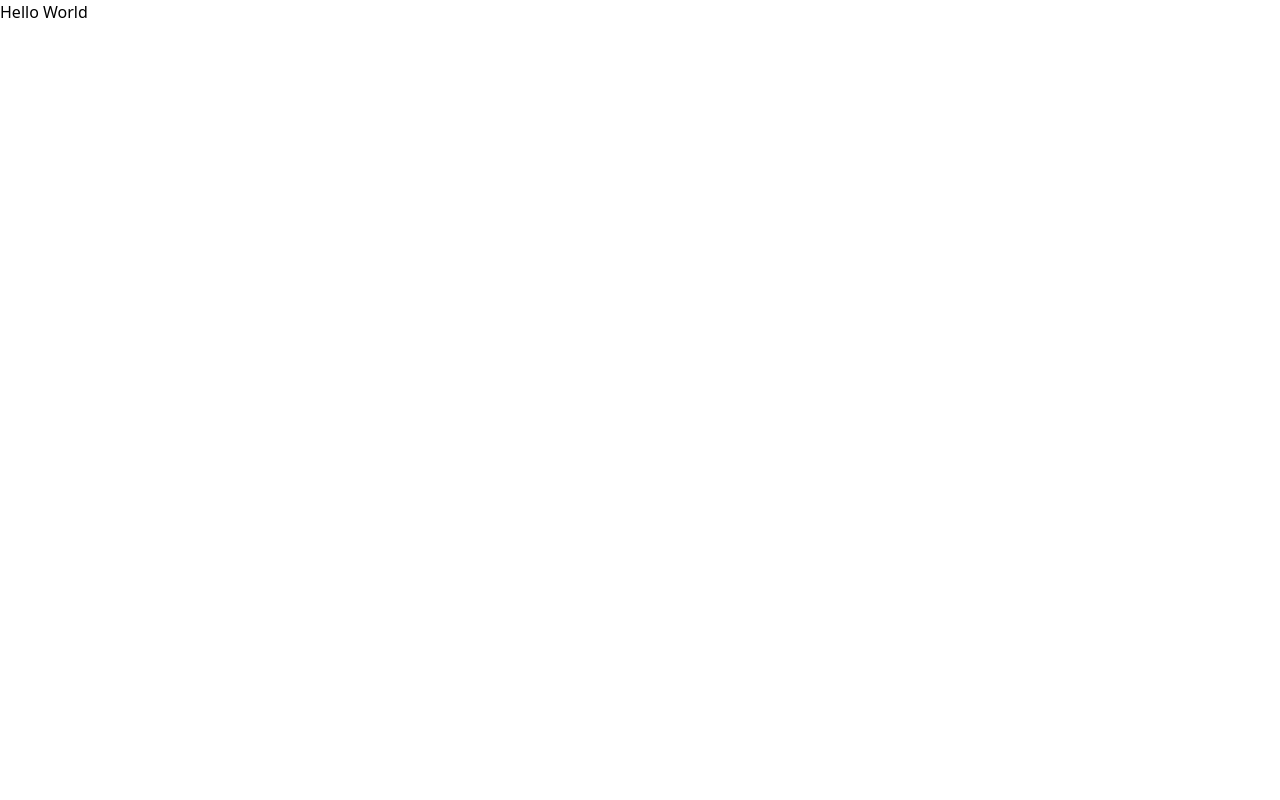
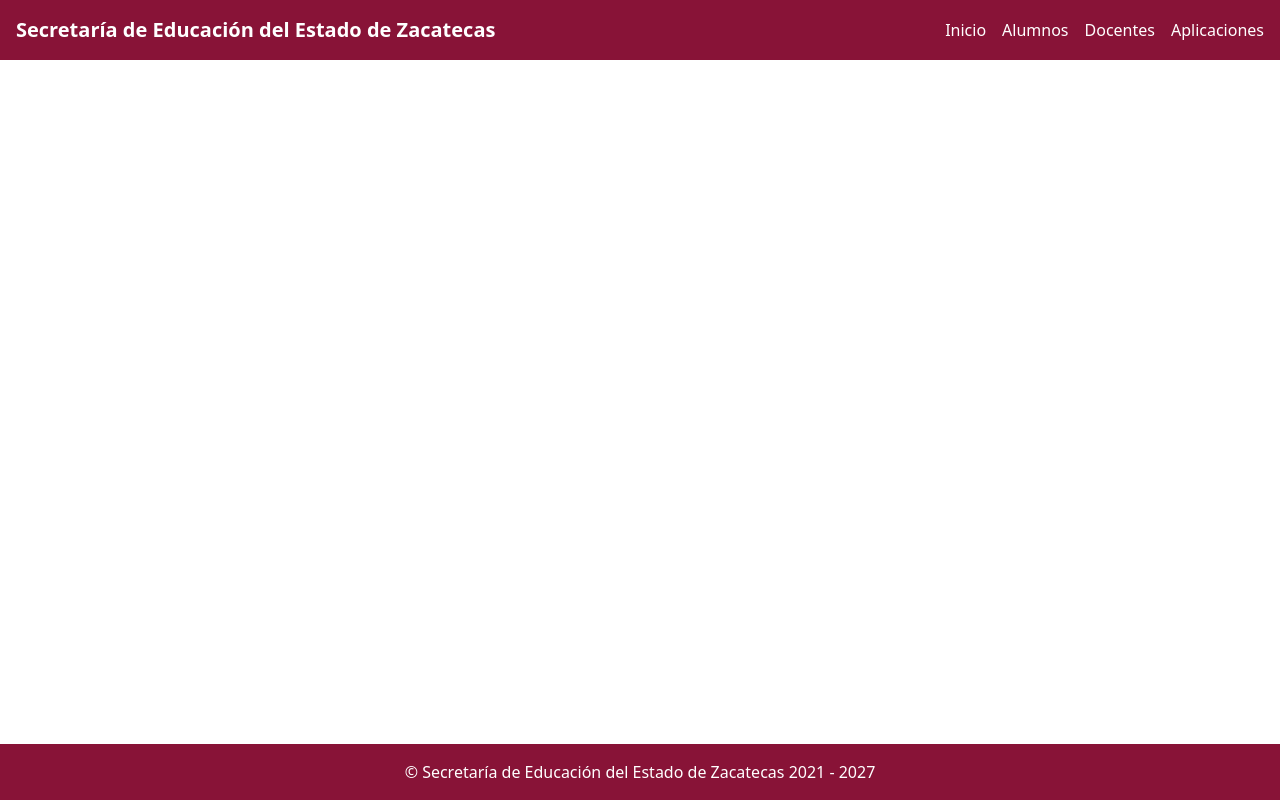
Before and after one commit to marmolejox/seduzac, an Angular app: page / in a window 1280 px wide. Built offline with nearby package versions, Linux system fonts and the light colour scheme.

Commit message:
created and styled nav-footer

```diff
--- a/src/app/app.component.html
+++ b/src/app/app.component.html
@@ -1 +1,7 @@
-<h1>Hello World</h1>
+<div class="flex flex-col h-screen">
+  <app-navbar></app-navbar>
+  <main class="flex-grow">
+    <!-- Contenido principal de tu aplicación -->
+  </main>
+  <app-footer></app-footer>
+</div>
--- /dev/null
+++ b/src/app/footer/footer.component.html
@@ -0,0 +1,5 @@
+<footer class="bg-rose-900 text-white p-4">
+    <div class="container mx-auto text-center">
+        <p>&copy; Secretaría de Educación del Estado de Zacatecas 2021 - 2027</p>
+    </div>
+</footer>
--- /dev/null
+++ b/src/app/navbar/navbar.component.html
@@ -0,0 +1,11 @@
+<nav class="bg-rose-900 p-4">
+    <div class="container mx-auto flex items-center justify-between">
+        <a href="#" class="text-white font-bold text-xl">Secretaría de Educación del Estado de Zacatecas</a>
+        <ul class="flex space-x-4">
+            <li><a href="#inicio" class="text-white hover:text-black">Inicio</a></li>
+            <li><a href="#alumnos" class="text-white hover:text-black">Alumnos</a></li>
+            <li><a href="#docentes" class="text-white hover:text-black">Docentes</a></li>
+            <li><a href="#aplicaciones" class="text-white hover:text-black">Aplicaciones</a></li>
+        </ul>
+    </div>
+</nav>
```
Also changed, not shown: src/app/app.component.ts (+7 -5 lines), src/app/footer/footer.component.ts (added, +12 -0 lines), src/app/navbar/navbar.component.ts (added, +12 -0 lines), src/app/footer/footer.component.css (added), src/app/navbar/navbar.component.css (added), 2 other files (tests, documents, lock files or other folders).
